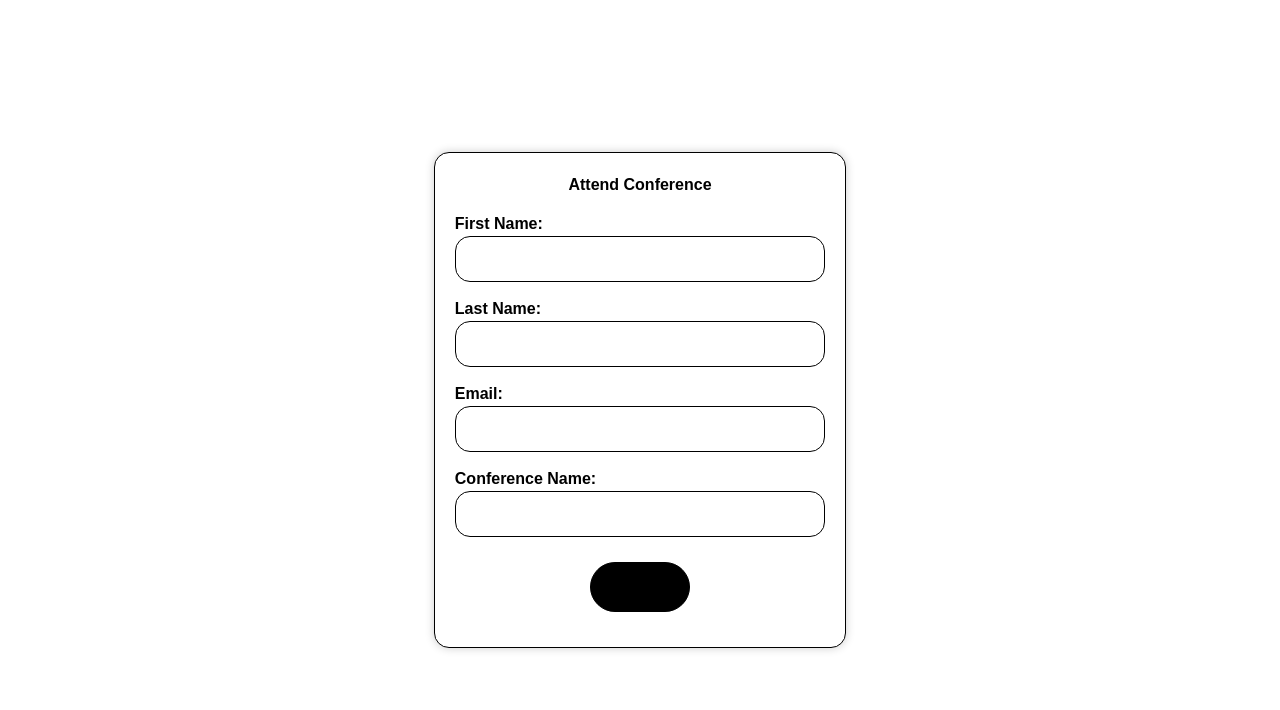
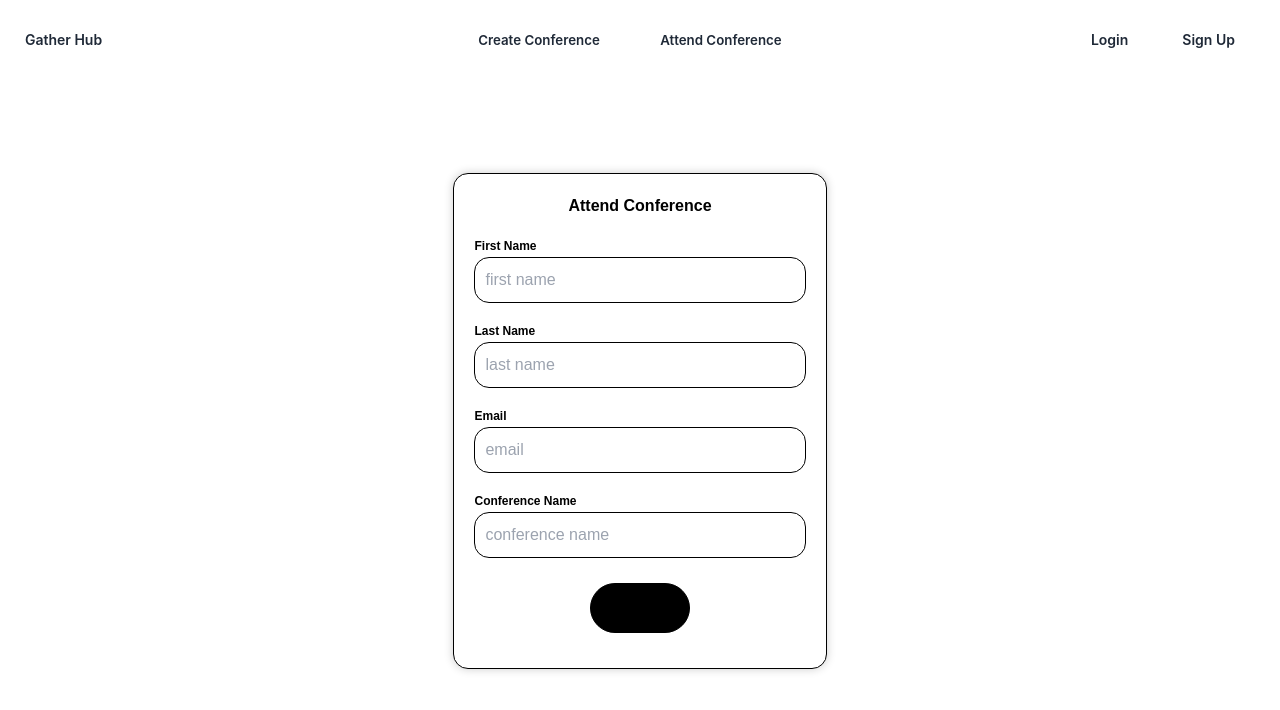
Before and after one commit to shadanamini/GatherHub, a React (Create React App) app: page /attend in a window 1280 px wide. Shown: the top 710 px of the page. Built offline with nearby package versions, Linux system fonts and the light colour scheme.

Commit message:
Attend Conference Page

```diff
--- a/src/App.css
+++ b/src/App.css
@@ -46,7 +46,8 @@
   display: flex;
   justify-content: center;
   align-items: center;
-  height: 100vh;
+  height: 85vh;
+  margin-top: 1px;
   background-color: white;
 }
 
@@ -77,7 +78,7 @@ input {
 
 label {
   font-weight: bold;
-  font-size: 16px; /* Adjust font size for better readability */
+  font-size: 12px; /* Adjust font size for better readability */
 }
 
 /* Rounded button container styles */
--- a/src/pages/AttendConference.js
+++ b/src/pages/AttendConference.js
@@ -1,4 +1,5 @@
 import React, { useState } from "react";
+import Navbar from "../components/Navbar";
 
 const AttendConferenceForm = () => {
     const [attendeeData, setAttendeeData] = useState({
@@ -23,54 +24,61 @@ const AttendConferenceForm = () => {
     };
 
     return (
-    <div className="attend-conference-container">
+        <div className='max-h-screen'>
+            <Navbar />
+            <div className="attend-conference-container overflow-y-hidden">
                 <div className="black-and-white-form">
                     <h2 div className="text-center font-bold">Attend Conference</h2>
                     <form onSubmit={handleSubmit}>
                         <div className="form-group">
-            <label htmlFor="firstName">First Name:</label>
+                            <label htmlFor="firstName">First Name</label>
                             <input
                                 type="text"
                                 id="firstName"
                                 name="firstName"
+                                placeholder="first name"
                                 value={attendeeData.firstName}
                                 onChange={handleInputChange}
                             />
                         </div>
                         <div className="form-group">
-            <label htmlFor="lastName">Last Name:</label>
+                            <label htmlFor="lastName">Last Name</label>
                             <input
                                 type="text"
                                 id="lastName"
                                 name="lastName"
+                                placeholder="last name"
                                 value={attendeeData.lastName}
                                 onChange={handleInputChange}
                             />
                         </div>
                         <div className="form-group">
-            <label htmlFor="email">Email:</label>
+                            <label htmlFor="email">Email</label>
                             <input
                                 type="email"
                                 id="email"
                                 name="email"
+                                placeholder="email"
                                 value={attendeeData.email}
                                 onChange={handleInputChange}
                             />
                         </div>
                         <div className="form-group">
-            <label htmlFor="conferenceName">Conference Name:</label>
+                            <label htmlFor="conferenceName">Conference Name</label>
                             <input
                                 type="text"
                                 id="conferenceName"
                                 name="conferenceName"
+                                placeholder="conference name"
                                 value={attendeeData.conferenceName}
                                 onChange={handleInputChange}
                             />
                         </div>
                         <div className="form-group rounded-button-container font-bold">
-            <button type="submit">Attend</button>
+                            <button className="hover:bg-black hover:text-white transition-all duration-300" type="submit">Attend</button>
                         </div>
                     </form>
+                </div>
             </div>
         </div>
     );
```
Lines whose indentation alone changed are shown as unchanged.
